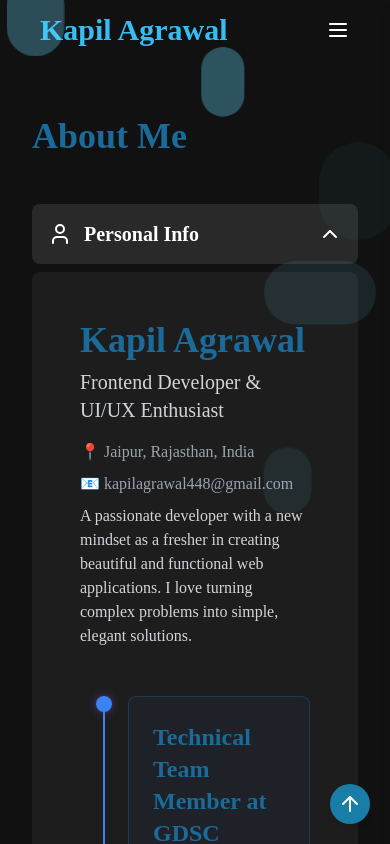
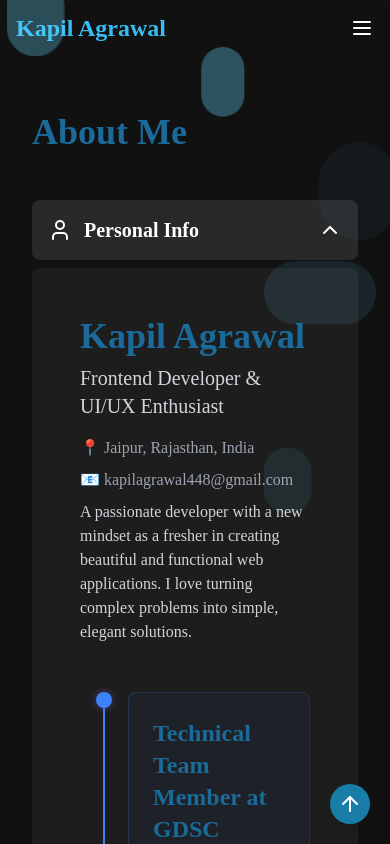
Before and after one commit to KapilAgrawal2005/Portfolio, a React (Vite) app: page /aboutme in a window 390 px wide. Shown: the top 844 px of the page. Built offline with nearby package versions, Linux system fonts and the light colour scheme.

Commit message:
Changes Updated

```diff
--- a/src/components/Header/Header.jsx
+++ b/src/components/Header/Header.jsx
@@ -25,9 +25,9 @@ const Header = () => {
   };
 
   return (
-    <header className="z-10 flex items-center justify-between w-full px-10 max-w-screen-xl mx-auto pt-3 pb-3 gap-20">
+    <header className="z-10 flex items-center justify-between w-full px-4 lg:px-10 max-w-screen-xl mx-auto pt-3 pb-3 gap-10 md:gap-12 lg:gap-20">
       <a href="/" className="flex items-center">
-        <p className="text-3xl text-[#36bdf3] font-bold hover:text-[#69d4ff]">
+        <p className="text-2xl md:text-3xl text-[#36bdf3] font-bold hover:text-[#69d4ff]">
           Kapil Agrawal
         </p>
         {/* <img src={logo} width={80} height={80} />  */}
```
